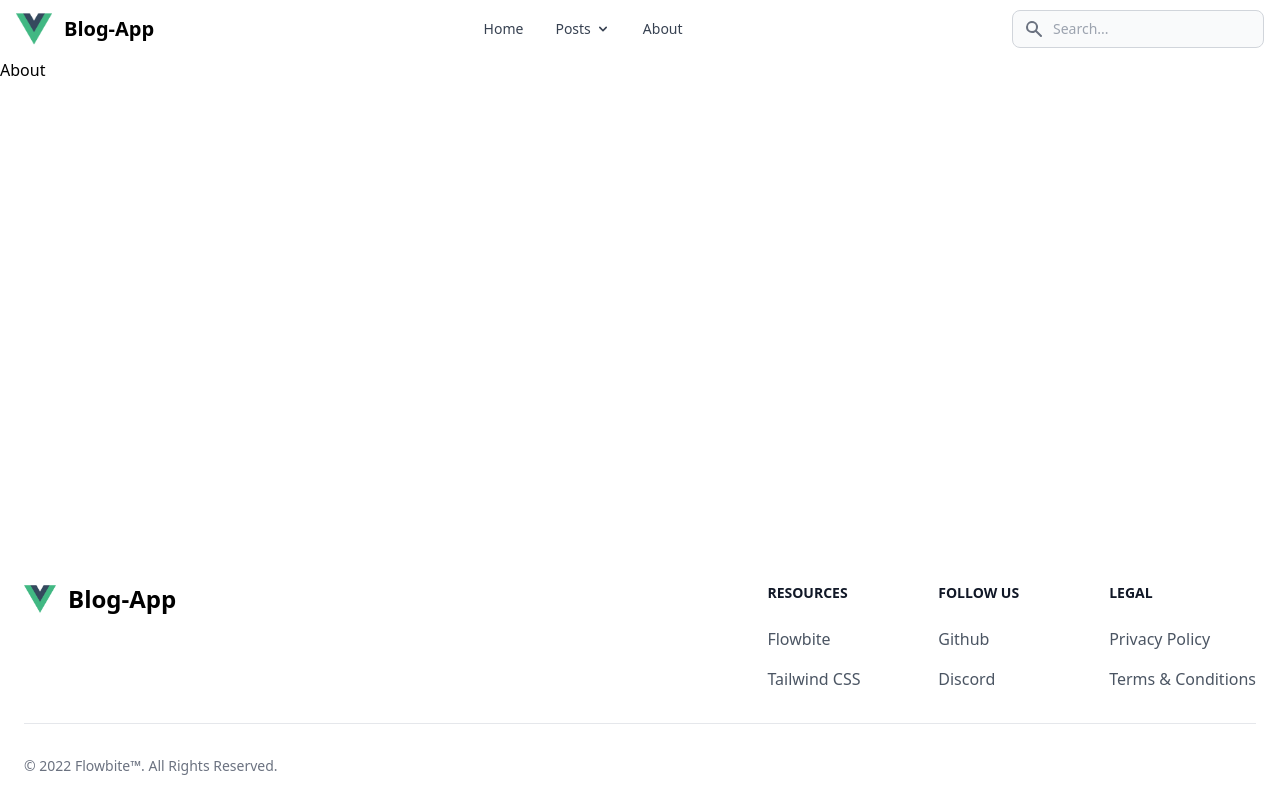
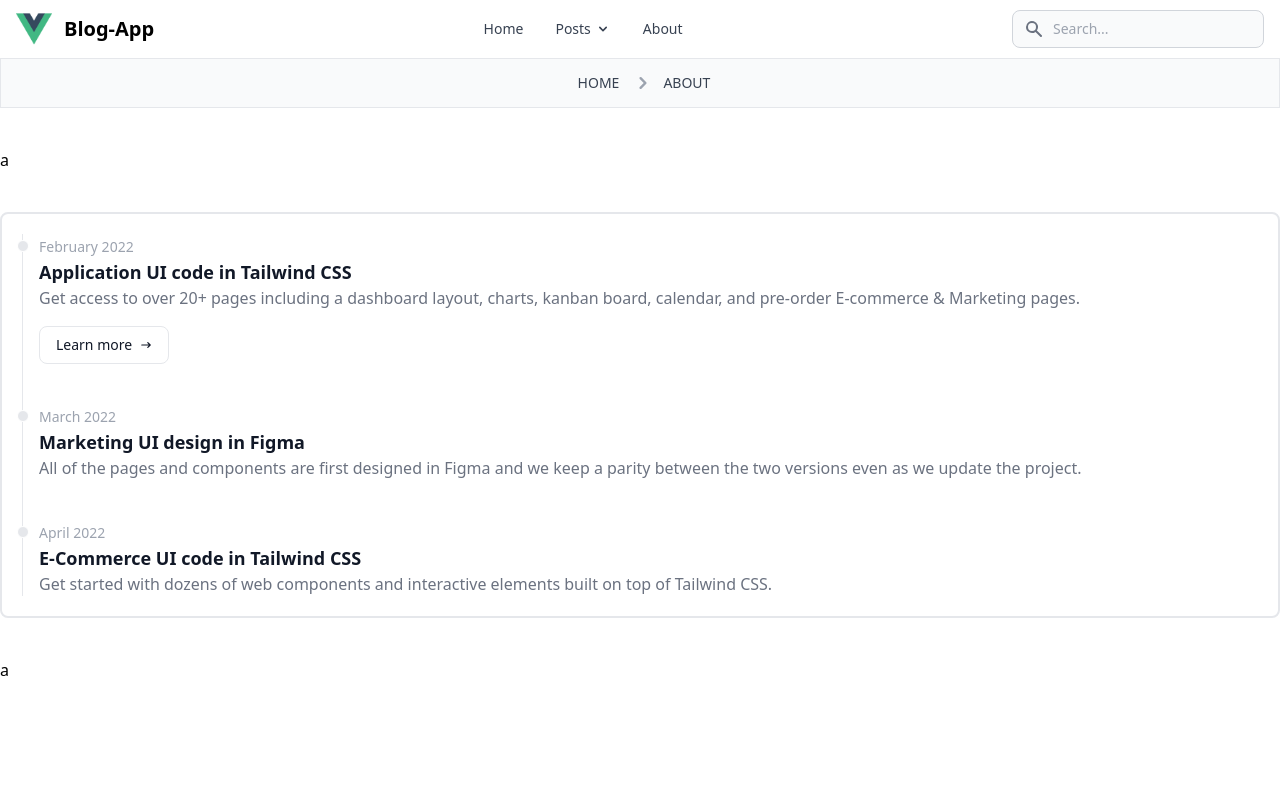
Before and after one commit to senfurkan92/vue3-blog-app, a Vue app: page /about in a window 1280 px wide. Shown: the top 786 px of the page. Built offline with nearby package versions, Linux system fonts and the light colour scheme.

Commit message:
about us developing began

```diff
--- a/src/pages/AppAbout.vue
+++ b/src/pages/AppAbout.vue
@@ -1,5 +1,28 @@
 <template>
-  <div>
-      About
+  <AppBanner :items="bannerItems"></AppBanner>
+  <div class="container mx-auto lg:py-10 py-5">
+    <div class="flex flex-col">
+      <div class="md:pb-10 pb-5">a</div>
+      <div class="md:pb-10 pb-5">
+        <AppTimeline></AppTimeline>
+      </div>
+      <div class="md:pb-10 pb-5">a</div>
+    </div>
   </div>
 </template>
+
+<script setup>
+import AppBanner from '@/components/base/AppBanner.vue';
+import AppTimeline from '@/components/base/AppTimeline.vue';
+
+const bannerItems = [
+  {
+    to: '/',
+    title: 'Home',
+  },
+  {
+    to: '/about',
+    title: 'about',
+  },
+];
+</script>
```
